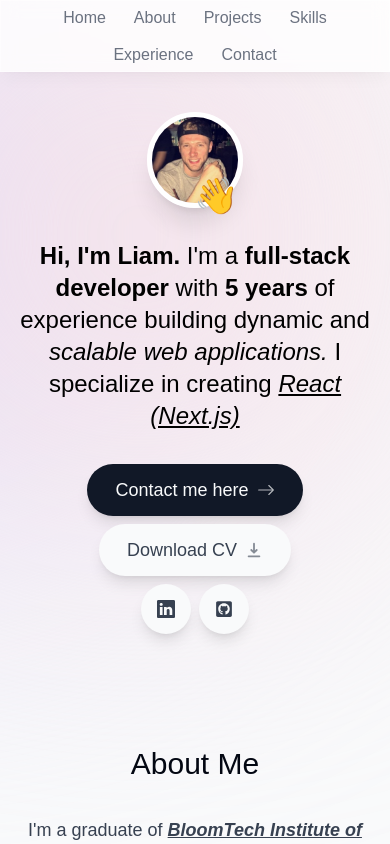
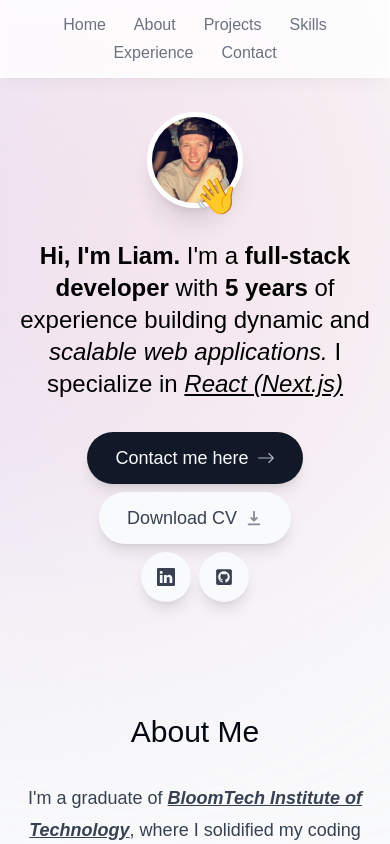
Before and after one commit to curm90/My-Dev-Portfolio, a Next.js app: page / in a window 390 px wide. Shown: the top 844 px of the page. Built offline with nearby package versions, Linux system fonts and the light colour scheme.

Commit message:
fix typo and small style change

```diff
--- a/src/components/Header.tsx
+++ b/src/components/Header.tsx
@@ -10,9 +10,9 @@ export default function Header() {
       <motion.div
         initial={{ y: -100, x: '-50%', opacity: 0 }}
         animate={{ y: 0, x: '-50%', opacity: 1 }}
-        className='fixed left-1/2 top-0 h-[4.5rem] w-full rounded-none border border-white border-opacity-40 bg-white bg-opacity-80 shadow-lg shadow-black/[0.03] backdrop-blur-[0.5rem] sm:top-6 sm:h-[3.25rem] sm:w-[36rem] sm:rounded-full'
+        className='fixed left-1/2 top-0 w-full rounded-none border border-white border-opacity-40 bg-white bg-opacity-80 shadow-lg shadow-black/[0.03] backdrop-blur-[0.5rem] sm:top-6 sm:h-[3.25rem] sm:w-[36rem] sm:rounded-full'
       >
-        <nav className='flex h-full items-center justify-center'>
+        <nav className='flex h-full items-center justify-center py-3 sm:py-0'>
           <ul className='flex h-full w-full flex-wrap items-center justify-center gap-1 text-gray-500'>
             {links.map((link) => (
               <li key={link.link}>
--- a/src/components/Intro.tsx
+++ b/src/components/Intro.tsx
@@ -11,7 +11,7 @@ export default function Intro() {
   return (
     <section>
       <div className='flex items-center justify-center'>
-        <div className='relative'>
+        <div className='relative -z-10'>
           <motion.div
             initial={{ opacity: 0, scale: 0 }}
             animate={{ opacity: 1, scale: 1 }}
@@ -45,7 +45,7 @@ export default function Intro() {
         <span className='font-bold'>Hi, I&apos;m Liam.</span> I&apos;m a{' '}
         <span className='font-bold'>full-stack developer</span> with{' '}
         <span className='font-bold'>5 years</span> of experience building dynamic and{' '}
-        <span className='italic'>scalable web applications.</span> I specialize in creating{' '}
+        <span className='italic'>scalable web applications.</span> I specialize in{' '}
         <span className='italic underline'>React (Next.js)</span>
       </motion.h1>
       <motion.div
```
